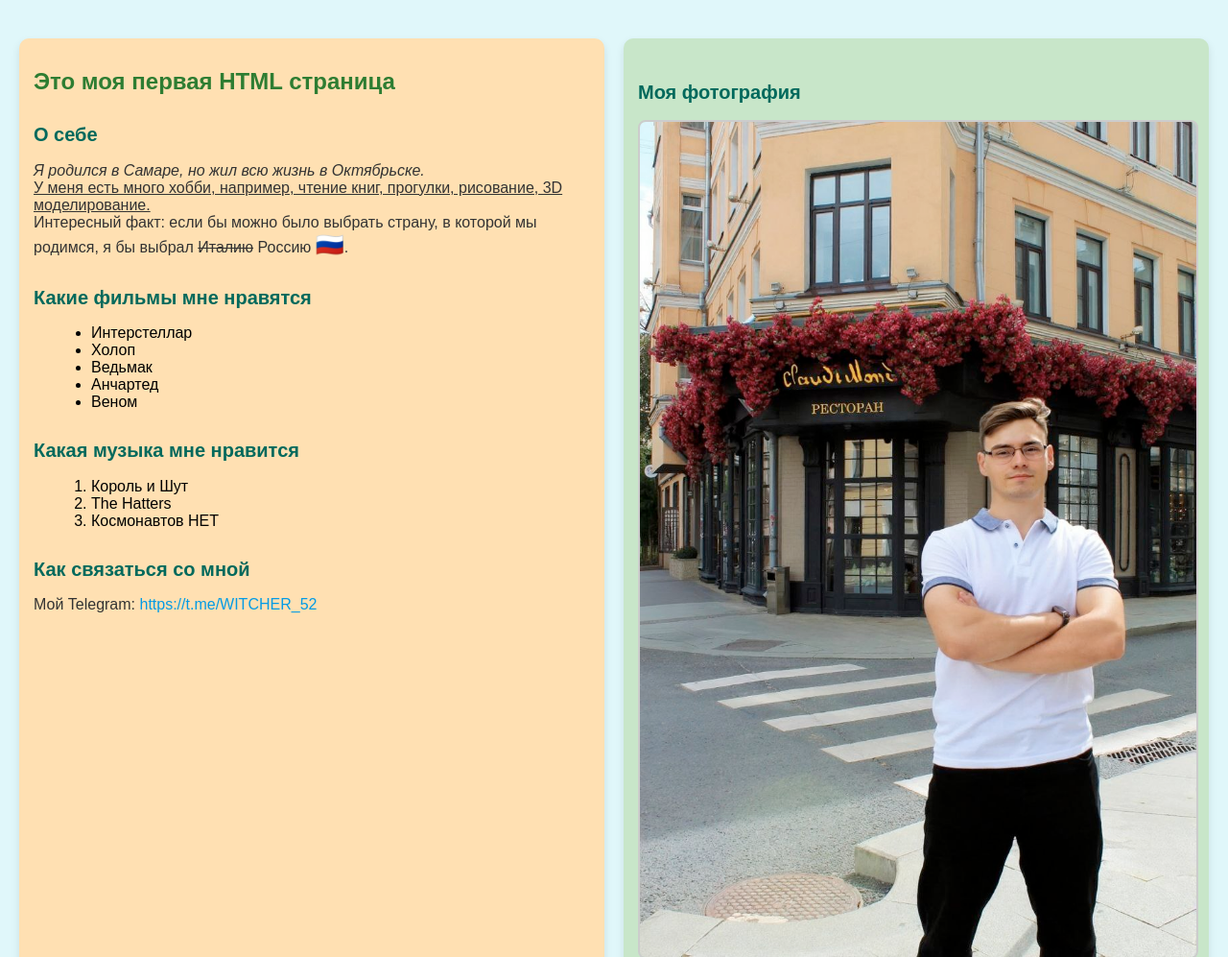
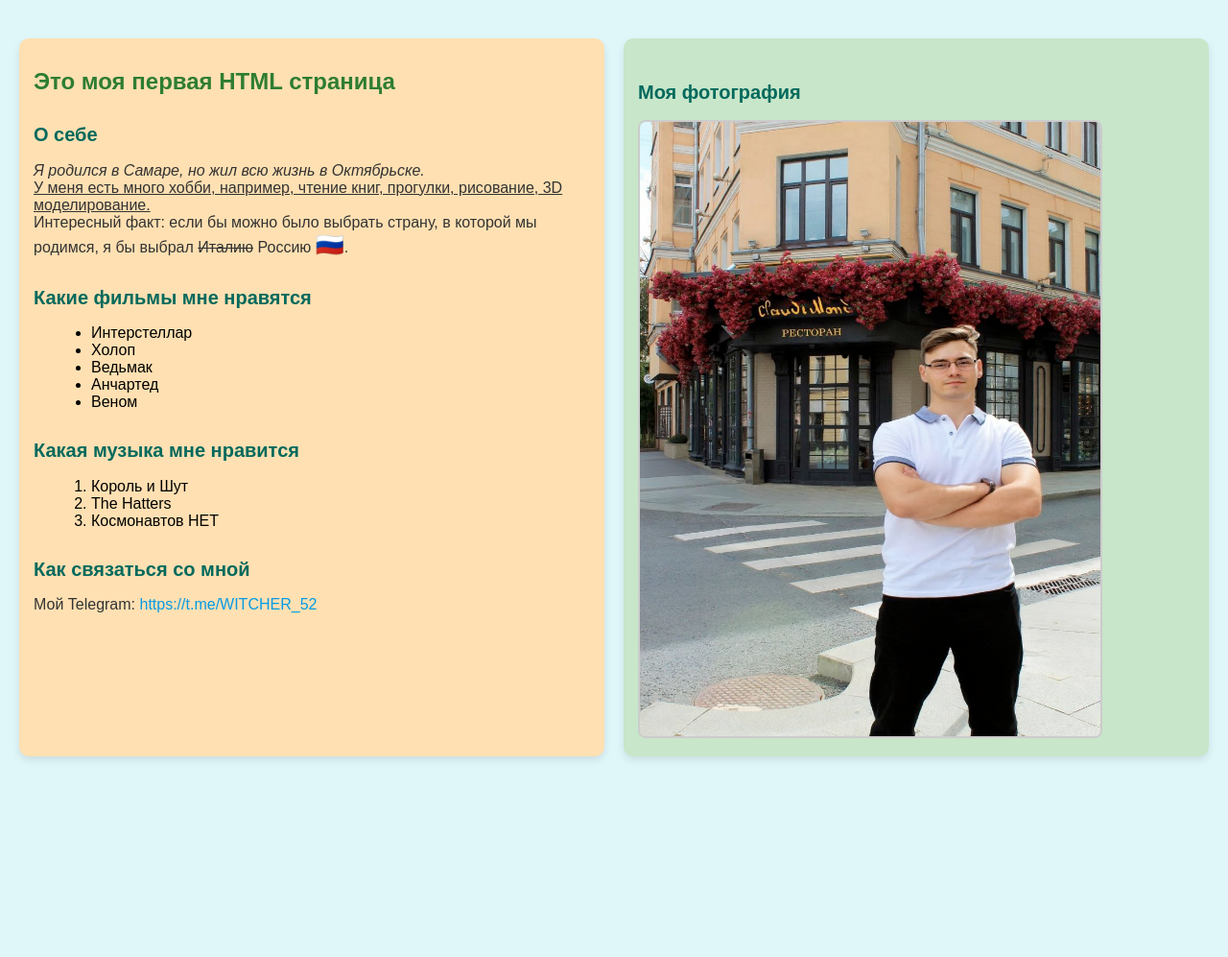
Before and after one commit to bezrukov63region/Lab_2, a plain HTML site: page index.html in a window 1280 px wide. Shown: the top 997 px of the page at 96% size. After the commit the page ends 808 px from the top, so only its background shows below. Drawn offline with Linux system fonts and the light colour scheme.

Commit message:
Update style.css

```diff
--- a/style.css
+++ b/style.css
@@ -12,7 +12,7 @@ a {color: #039be5; text-decoration: none;}
 
 a:hover {text-decoration: underline;}
 
-.img-style {max-width: 100%; height: auto; border-radius: 8px; border: 2px solid #ccc;}
+.img-style {max-width: 100%; height: 640px; width: 480px; border-radius: 8px; border: 2px solid #ccc;}
 
 .content {display: flex; justify-content: space-between; margin-top: 20px;}
 
```
